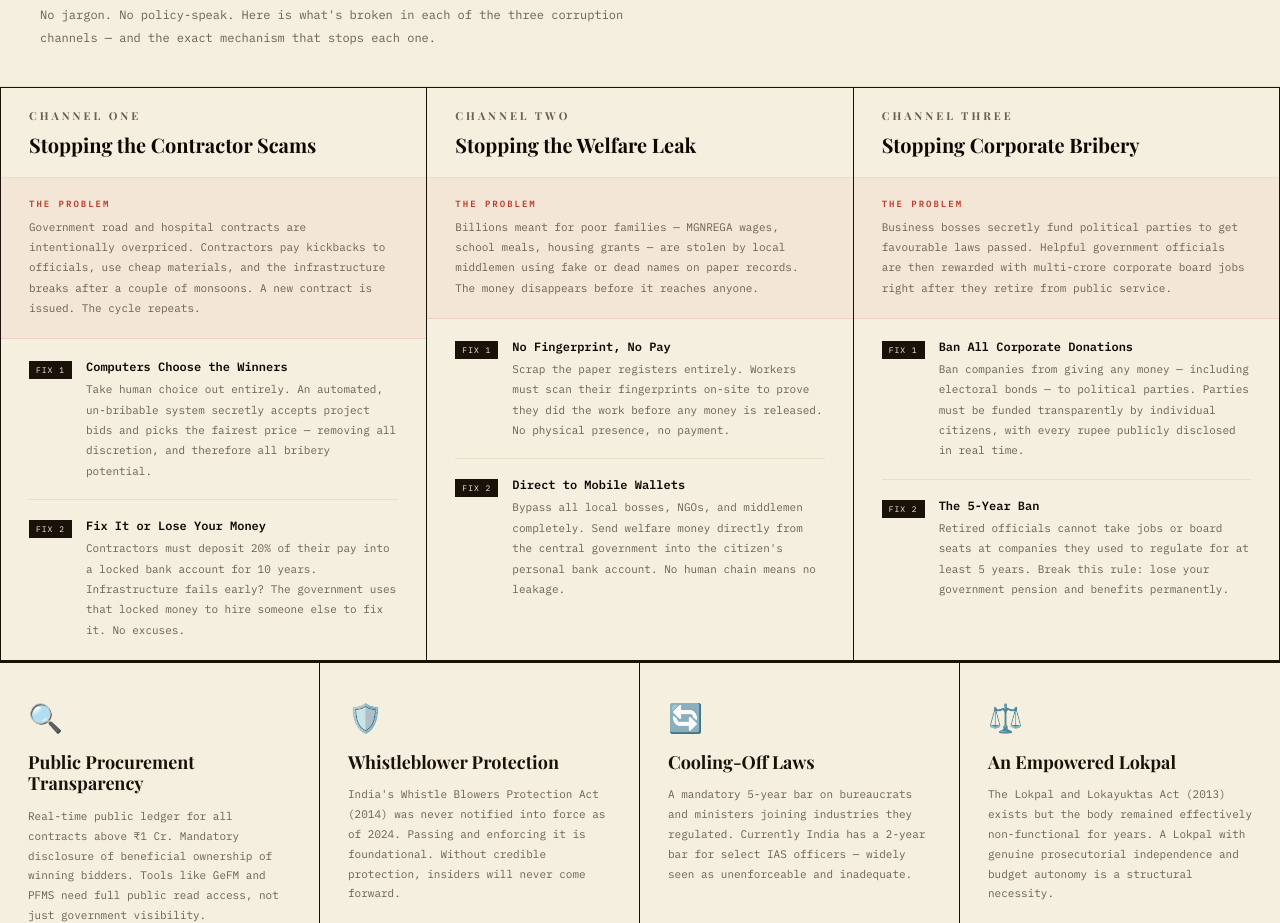
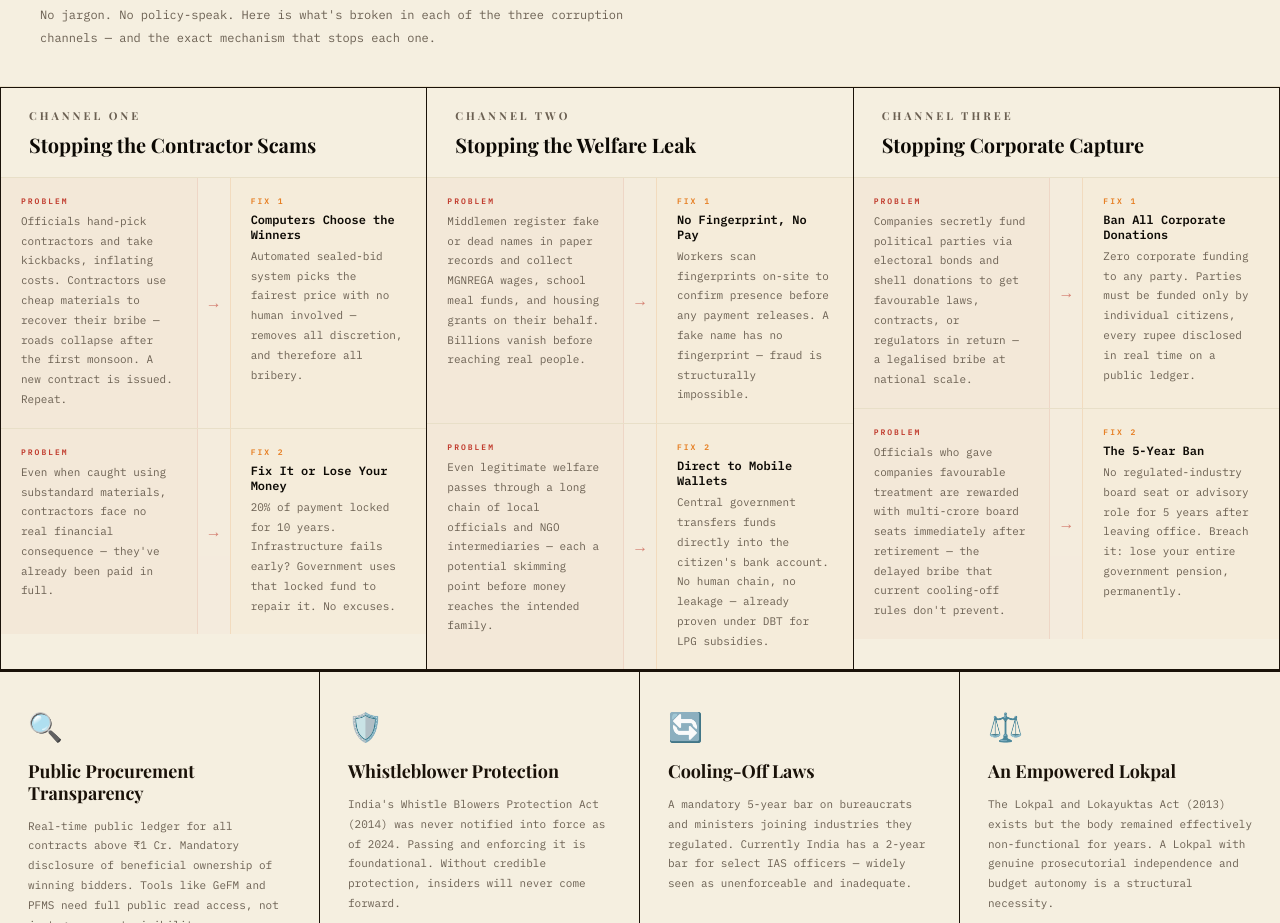
Before and after one commit to mahatoanupam002-lang/India-Against-Corruption, a plain HTML site: page index.html in a window 1280 px wide. Shown: the part 3509-4432 px from the top of the page. Drawn offline with nearby package versions, Linux system fonts and the light colour scheme; a web font is replaced by a local one.

Commit message:
Redesign plain-fixes section: pair each problem directly with its fix (#7)
Each corruption channel card now shows problem → fix side-by-side using
the new pf-pair grid layout, making the cause-effect relationship
immediately visible instead of showing a general problem block followed
by a separate list of fixes.

https://claude.ai/code/session_01QiRQU4tVrtZ8yDxs8oNNKe

Co-authored-by: Claude <noreply@anthropic.com>

```diff
--- a/index.html
+++ b/index.html
@@ -1269,48 +1269,45 @@
     line-height: 1.2;
     border-bottom: 1px solid var(--aged);
   }
-  .plain-problem {
-    padding: 20px 28px;
-    background: rgba(192,57,43,0.05);
-    border-bottom: 1px solid rgba(192,57,43,0.12);
-  }
-  .plain-problem-label {
-    font-size: 9px;
+  .pf-pair {
+    display: grid;
+    grid-template-columns: 1fr 32px 1fr;
+    border-bottom: 1px solid var(--aged);
+  }
+  .pf-pair:last-child { border-bottom: none; }
+  .pf-left {
+    padding: 18px 20px;
+    background: rgba(192,57,43,0.04);
+    border-right: 1px solid rgba(192,57,43,0.1);
+  }
+  .pf-connector {
+    display: flex;
+    align-items: center;
+    justify-content: center;
+    background: rgba(192,57,43,0.03);
+    color: var(--rust);
+    font-size: 16px;
+    opacity: 0.6;
+    flex-shrink: 0;
+  }
+  .pf-right {
+    padding: 18px 20px;
+    border-left: 1px solid rgba(230,126,34,0.15);
+    background: rgba(230,126,34,0.03);
+  }
+  .pf-label {
+    font-size: 8px;
     letter-spacing: 2px;
     text-transform: uppercase;
-    color: var(--rust);
     font-weight: 600;
-    margin-bottom: 8px;
-  }
-  .plain-problem p { font-size: 11px; line-height: 1.85; color: var(--ash); }
-  .plain-fix-items { padding: 20px 28px; flex: 1; }
-  .plain-fix-item {
-    display: flex;
-    gap: 14px;
-    margin-bottom: 18px;
-    padding-bottom: 18px;
-    border-bottom: 1px solid var(--aged);
-    align-items: flex-start;
-  }
-  .plain-fix-item:last-child { border-bottom: none; margin-bottom: 0; padding-bottom: 0; }
-  .fix-badge {
-    background: var(--ink);
-    color: var(--paper);
-    font-size: 8px;
-    letter-spacing: 1px;
-    text-transform: uppercase;
-    padding: 4px 7px;
-    white-space: nowrap;
-    flex-shrink: 0;
-    margin-top: 2px;
-  }
-  .plain-fix-item strong {
+    margin-bottom: 6px;
     display: block;
-    font-size: 12px;
-    color: var(--dark);
-    margin-bottom: 5px;
-  }
-  .plain-fix-item p { font-size: 11px; line-height: 1.85; color: var(--ash); }
+  }
+  .pf-prob-label { color: var(--rust); }
+  .pf-fix-label { color: var(--saffron); }
+  .pf-left p { font-size: 11px; line-height: 1.8; color: var(--ash); }
+  .pf-right strong { display: block; font-size: 12px; color: var(--dark); margin-bottom: 5px; }
+  .pf-right p { font-size: 11px; line-height: 1.8; color: var(--ash); }
 
   /* ── REDUCED MOTION ── */
   @media (prefers-reduced-motion: reduce) {
@@ -1343,6 +1340,10 @@
     .plain-fixes-header { padding: 40px 20px 30px; }
     .plain-fix-grid { grid-template-columns: 1fr; }
     .plain-fix-card { border-right: 1px solid var(--ink); }
+    .pf-pair { grid-template-columns: 1fr; }
+    .pf-connector { padding: 6px 0; font-size: 20px; justify-content: flex-start; padding-left: 18px; border-left: none; background: none; }
+    .pf-left { border-right: none; border-bottom: 1px dashed rgba(192,57,43,0.2); }
+    .pf-right { border-left: none; }
     .plan-header { padding: 40px 20px 30px; }
     .pillar-header-row { grid-template-columns: 1fr; gap: 4px; padding: 24px 20px; }
     .pillar-big-num { display: none; }
@@ -1618,24 +1619,28 @@
     <div class="plain-fix-card">
       <div class="plain-fix-card-num">Channel One</div>
       <h3>Stopping the Contractor Scams</h3>
-      <div class="plain-problem">
-        <div class="plain-problem-label">The Problem</div>
-        <p>Government road and hospital contracts are intentionally overpriced. Contractors pay kickbacks to officials, use cheap materials, and the infrastructure breaks after a couple of monsoons. A new contract is issued. The cycle repeats.</p>
-      </div>
-      <div class="plain-fix-items">
-        <div class="plain-fix-item">
-          <span class="fix-badge">Fix 1</span>
-          <div>
-            <strong>Computers Choose the Winners</strong>
-            <p>Take human choice out entirely. An automated, un-bribable system secretly accepts project bids and picks the fairest price — removing all discretion, and therefore all bribery potential.</p>
-          </div>
+      <div class="pf-pair">
+        <div class="pf-left">
+          <span class="pf-label pf-prob-label">Problem</span>
+          <p>Officials hand-pick contractors and take kickbacks, inflating costs. Contractors use cheap materials to recover their bribe — roads collapse after the first monsoon. A new contract is issued. Repeat.</p>
         </div>
-        <div class="plain-fix-item">
-          <span class="fix-badge">Fix 2</span>
-          <div>
-            <strong>Fix It or Lose Your Money</strong>
-            <p>Contractors must deposit 20% of their pay into a locked bank account for 10 years. Infrastructure fails early? The government uses that locked money to hire someone else to fix it. No excuses.</p>
-          </div>
+        <div class="pf-connector">→</div>
+        <div class="pf-right">
+          <span class="pf-label pf-fix-label">Fix 1</span>
+          <strong>Computers Choose the Winners</strong>
+          <p>Automated sealed-bid system picks the fairest price with no human involved — removes all discretion, and therefore all bribery.</p>
+        </div>
+      </div>
+      <div class="pf-pair">
+        <div class="pf-left">
+          <span class="pf-label pf-prob-label">Problem</span>
+          <p>Even when caught using substandard materials, contractors face no real financial consequence — they've already been paid in full.</p>
+        </div>
+        <div class="pf-connector">→</div>
+        <div class="pf-right">
+          <span class="pf-label pf-fix-label">Fix 2</span>
+          <strong>Fix It or Lose Your Money</strong>
+          <p>20% of payment locked for 10 years. Infrastructure fails early? Government uses that locked fund to repair it. No excuses.</p>
         </div>
       </div>
     </div>
@@ -1644,24 +1649,28 @@
     <div class="plain-fix-card">
       <div class="plain-fix-card-num">Channel Two</div>
       <h3>Stopping the Welfare Leak</h3>
-      <div class="plain-problem">
-        <div class="plain-problem-label">The Problem</div>
-        <p>Billions meant for poor families — MGNREGA wages, school meals, housing grants — are stolen by local middlemen using fake or dead names on paper records. The money disappears before it reaches anyone.</p>
-      </div>
-      <div class="plain-fix-items">
-        <div class="plain-fix-item">
-          <span class="fix-badge">Fix 1</span>
-          <div>
-            <strong>No Fingerprint, No Pay</strong>
-            <p>Scrap the paper registers entirely. Workers must scan their fingerprints on-site to prove they did the work before any money is released. No physical presence, no payment.</p>
-          </div>
+      <div class="pf-pair">
+        <div class="pf-left">
+          <span class="pf-label pf-prob-label">Problem</span>
+          <p>Middlemen register fake or dead names in paper records and collect MGNREGA wages, school meal funds, and housing grants on their behalf. Billions vanish before reaching real people.</p>
         </div>
-        <div class="plain-fix-item">
-          <span class="fix-badge">Fix 2</span>
-          <div>
-            <strong>Direct to Mobile Wallets</strong>
-            <p>Bypass all local bosses, NGOs, and middlemen completely. Send welfare money directly from the central government into the citizen's personal bank account. No human chain means no leakage.</p>
-          </div>
+        <div class="pf-connector">→</div>
+        <div class="pf-right">
+          <span class="pf-label pf-fix-label">Fix 1</span>
+          <strong>No Fingerprint, No Pay</strong>
+          <p>Workers scan fingerprints on-site to confirm presence before any payment releases. A fake name has no fingerprint — fraud is structurally impossible.</p>
+        </div>
+      </div>
+      <div class="pf-pair">
+        <div class="pf-left">
+          <span class="pf-label pf-prob-label">Problem</span>
+          <p>Even legitimate welfare passes through a long chain of local officials and NGO intermediaries — each a potential skimming point before money reaches the intended family.</p>
+        </div>
+        <div class="pf-connector">→</div>
+        <div class="pf-right">
+          <span class="pf-label pf-fix-label">Fix 2</span>
+          <strong>Direct to Mobile Wallets</strong>
+          <p>Central government transfers funds directly into the citizen's bank account. No human chain, no leakage — already proven under DBT for LPG subsidies.</p>
         </div>
       </div>
     </div>
@@ -1669,25 +1678,29 @@
     <!-- CHANNEL 3 -->
     <div class="plain-fix-card">
       <div class="plain-fix-card-num">Channel Three</div>
-      <h3>Stopping Corporate Bribery</h3>
-      <div class="plain-problem">
-        <div class="plain-problem-label">The Problem</div>
-        <p>Business bosses secretly fund political parties to get favourable laws passed. Helpful government officials are then rewarded with multi-crore corporate board jobs right after they retire from public service.</p>
-      </div>
-      <div class="plain-fix-items">
-        <div class="plain-fix-item">
-          <span class="fix-badge">Fix 1</span>
-          <div>
-            <strong>Ban All Corporate Donations</strong>
-            <p>Ban companies from giving any money — including electoral bonds — to political parties. Parties must be funded transparently by individual citizens, with every rupee publicly disclosed in real time.</p>
-          </div>
+      <h3>Stopping Corporate Capture</h3>
+      <div class="pf-pair">
+        <div class="pf-left">
+          <span class="pf-label pf-prob-label">Problem</span>
+          <p>Companies secretly fund political parties via electoral bonds and shell donations to get favourable laws, contracts, or regulators in return — a legalised bribe at national scale.</p>
         </div>
-        <div class="plain-fix-item">
-          <span class="fix-badge">Fix 2</span>
-          <div>
-            <strong>The 5-Year Ban</strong>
-            <p>Retired officials cannot take jobs or board seats at companies they used to regulate for at least 5 years. Break this rule: lose your government pension and benefits permanently.</p>
-          </div>
+        <div class="pf-connector">→</div>
+        <div class="pf-right">
+          <span class="pf-label pf-fix-label">Fix 1</span>
+          <strong>Ban All Corporate Donations</strong>
+          <p>Zero corporate funding to any party. Parties must be funded only by individual citizens, every rupee disclosed in real time on a public ledger.</p>
+        </div>
+      </div>
+      <div class="pf-pair">
+        <div class="pf-left">
+          <span class="pf-label pf-prob-label">Problem</span>
+          <p>Officials who gave companies favourable treatment are rewarded with multi-crore board seats immediately after retirement — the delayed bribe that current cooling-off rules don't prevent.</p>
+        </div>
+        <div class="pf-connector">→</div>
+        <div class="pf-right">
+          <span class="pf-label pf-fix-label">Fix 2</span>
+          <strong>The 5-Year Ban</strong>
+          <p>No regulated-industry board seat or advisory role for 5 years after leaving office. Breach it: lose your entire government pension, permanently.</p>
         </div>
       </div>
     </div>
```
